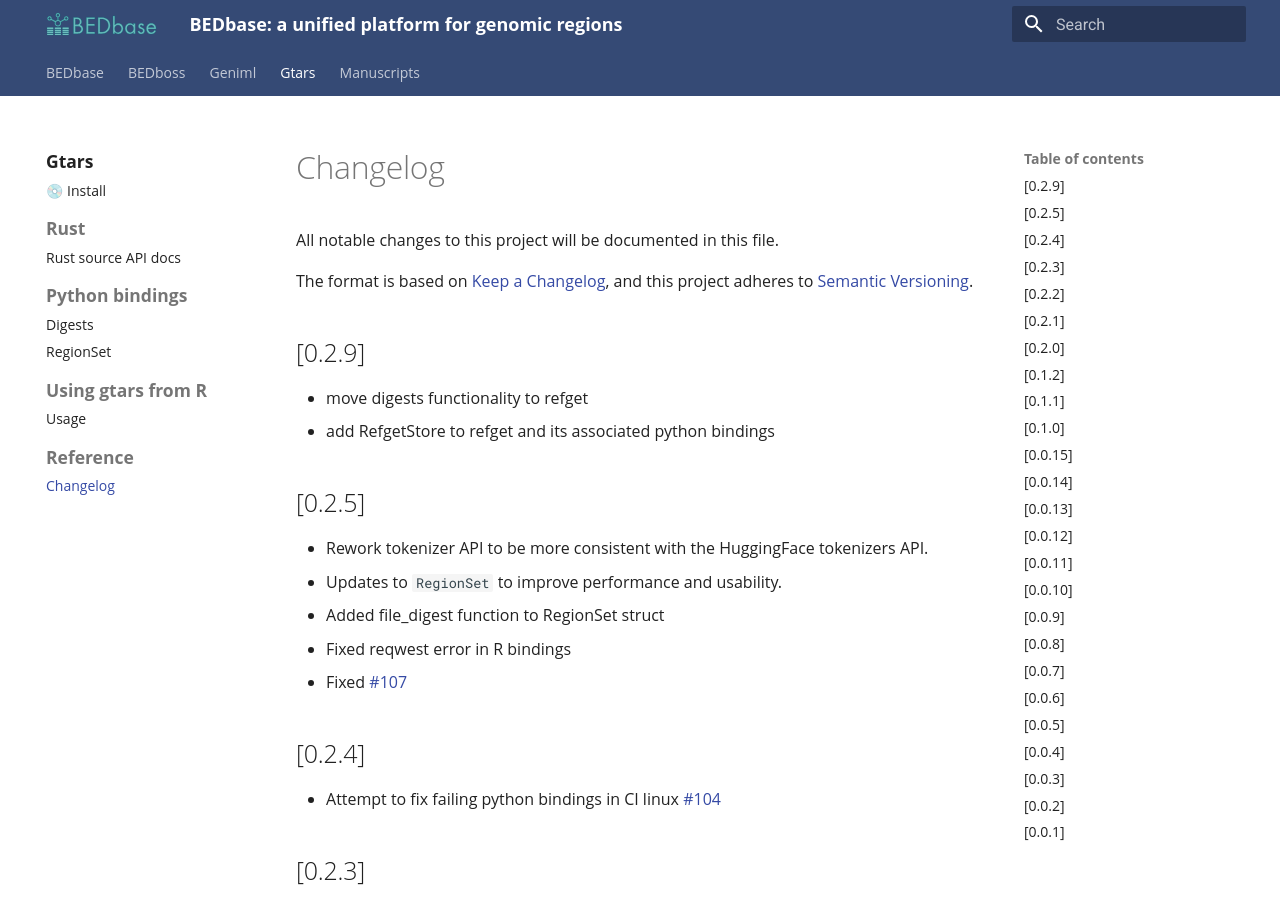
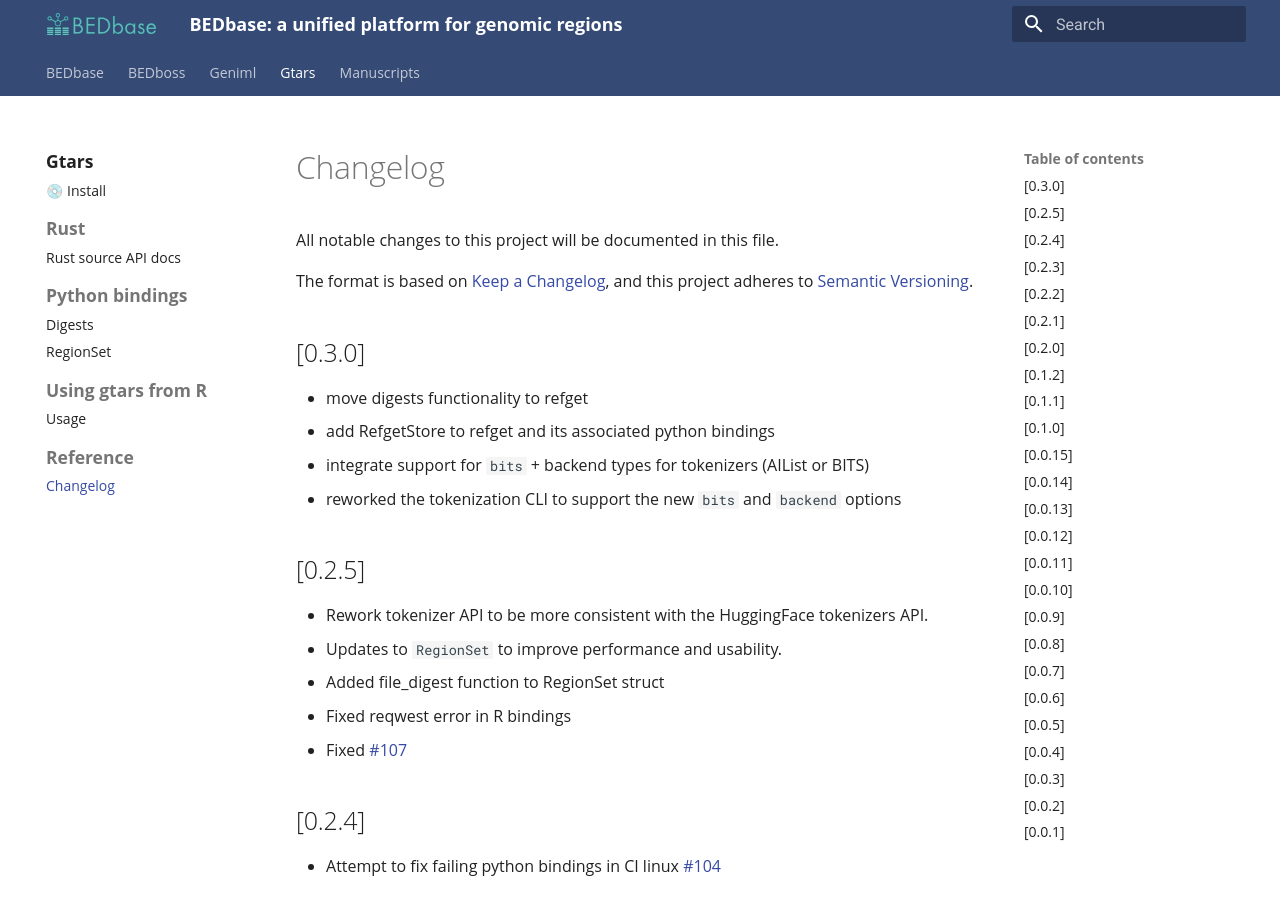
Before and after one commit to databio/bedbase, an MkDocs documentation site: the page built from docs/gtars/changelog.md, in a window 1280 px wide and 900 px high. Built offline with MkDocs 1.6.1 and Material for MkDocs 9.7.7, drawn with Linux system fonts in a browser that asks for light colours.

Commit message:
change version to 0.3.0

```diff
--- a/docs/gtars/changelog.md
+++ b/docs/gtars/changelog.md
@@ -5,9 +5,11 @@
 and this project adheres to [Semantic Versioning](https://semver.org/spec/v2.0.0.html).
 
 
-## [0.2.9]
+## [0.3.0]
 - move digests functionality to refget
 - add RefgetStore to refget and its associated python bindings
+- integrate support for `bits` + backend types for tokenizers (AIList or BITS)
+- reworked the tokenization CLI to support the new `bits` and `backend` options
 
 ## [0.2.5]
 - Rework tokenizer API to be more consistent with the HuggingFace tokenizers API.
```
